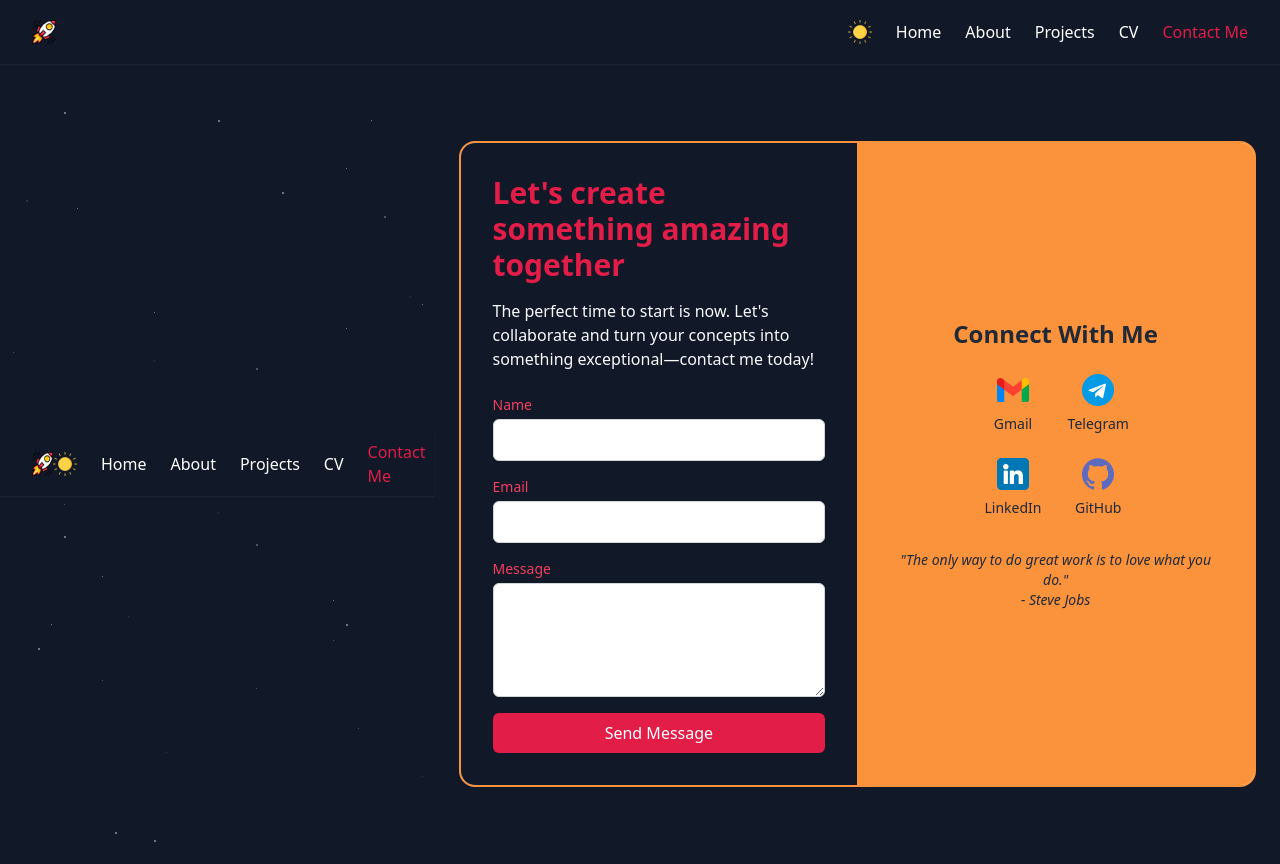
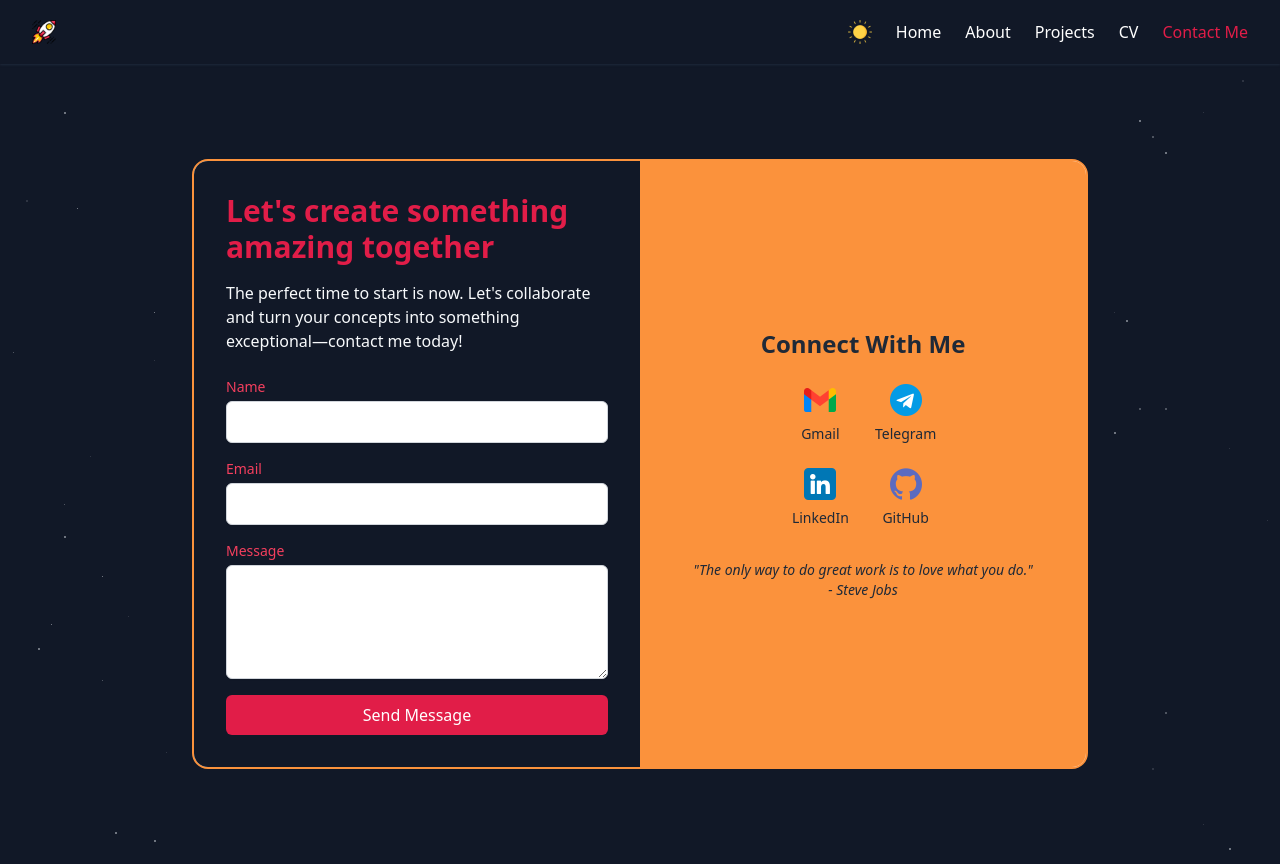
Before and after one commit to evokss/MyPortfolioWebsite, a Next.js app: page /contact in a window 1280 px wide. Built offline with nearby package versions, Linux system fonts and the light colour scheme.

Commit message:
Remove Navbar, enhance layout, and optimize dark mode design

```diff
--- a/app/components/contact/ContactPage.jsx
+++ b/app/components/contact/ContactPage.jsx
@@ -1,7 +1,6 @@
 "use client";
 
 import React, { useState } from "react";
-import Navbar from "../common/NavBar";
 import SuccessModal from "./SuccessModal";
 import SocialLinks from "./SocialLinks";
 import { submitForm } from "../../utils/formSubmission";
@@ -74,7 +73,6 @@ const ContactPage = () => {
         <SuccessModal onClose={closeSuccessModal} />
       )}
 
-      <Navbar />
       <div className="min-h-screen bg-slate-50 flex items-center justify-center p-6 dark:bg-gray-900 dark:text-white">
         <div className="max-w-4xl w-full bg-white shadow-2xl rounded-2xl overflow-hidden flex flex-col md:flex-row dark:shadow-none dark:border-2 dark:border-orange-400">
           {/* Contact Form Section */}
```
